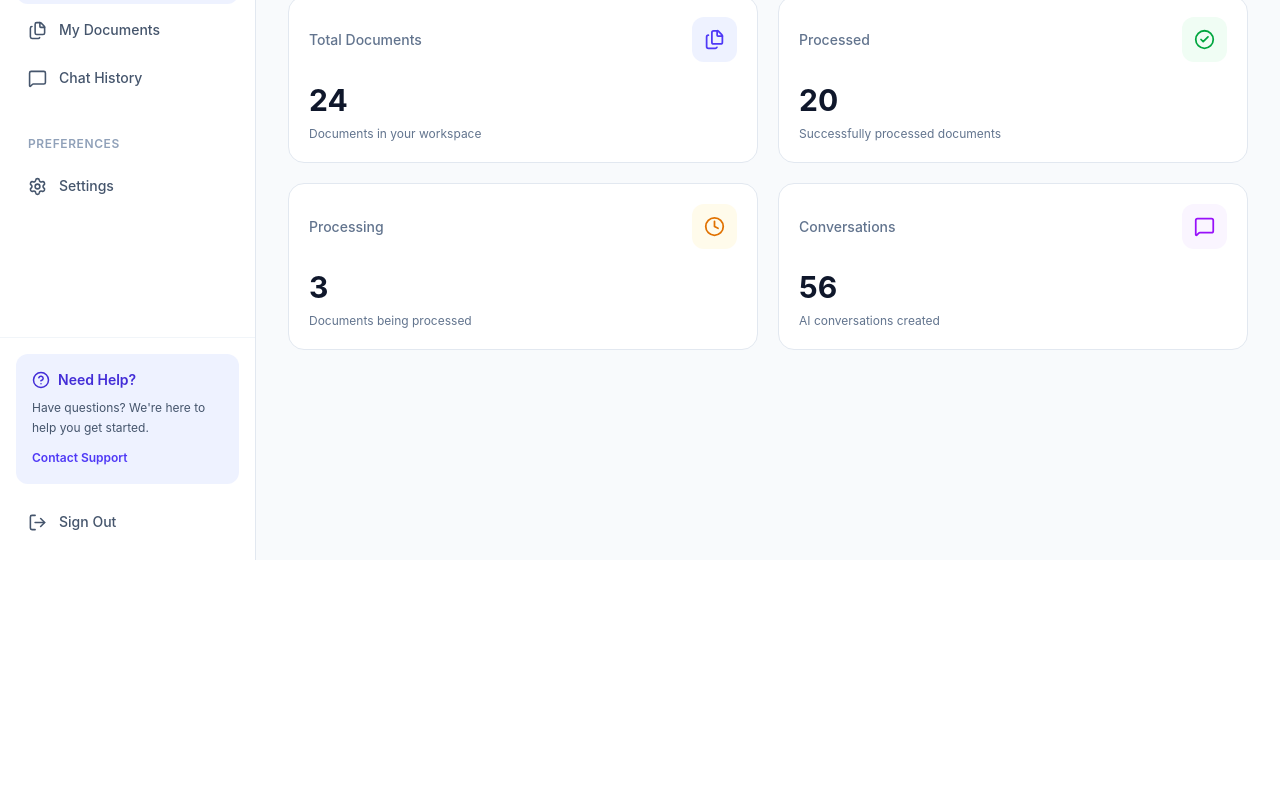
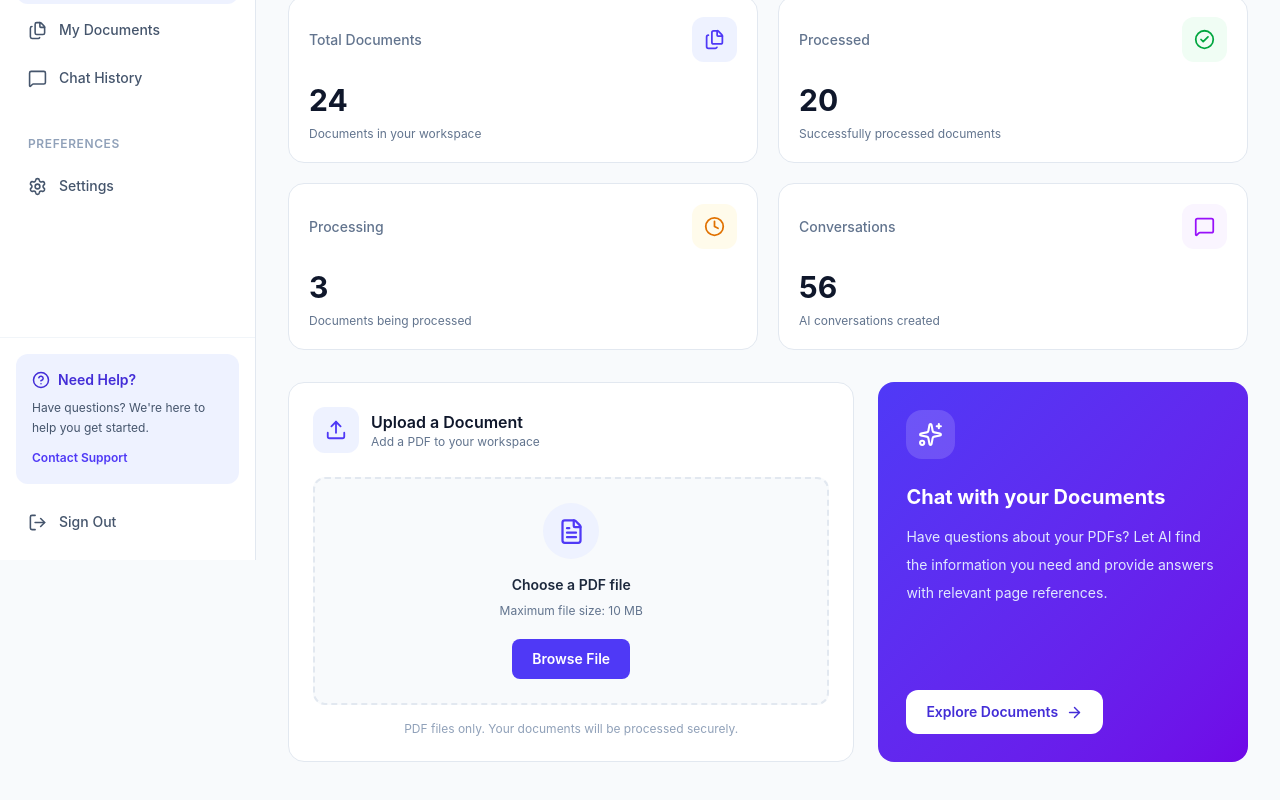
Before and after one commit to rahulsherikar2408/DocuMind-AI, a React (Vite) app in the folder client/: page /dashboard in a window 1280 px wide. Shown: the part 240-1040 px from the top of the page. Before the commit the page ends 800 px from the top, so only its background shows below. Built offline with nearby package versions, Linux system fonts and the light colour scheme.

Commit message:
feat: add UploadCard component to Dashboard for document uploads

```diff
--- a/client/src/components/common/UploadCard.tsx
+++ b/client/src/components/common/UploadCard.tsx
@@ -1,9 +1,131 @@
-import React from 'react'
+import { useRef, useState } from "react";
+import { Upload, FileText, X, CheckCircle2 } from "lucide-react";
 
 function UploadCard() {
+
+  const inputRef = useRef<HTMLInputElement>(null);
+
+  const [selectedFile, setSelectedFile] = useState<File | null>(null);
+  const [error, setError]= useState("");
+
+  const handleFileChange = (
+    event: React.ChangeEvent<HTMLInputElement>
+  ) => {
+    const file = event.target.files?.[0];
+
+    setError("");
+
+    if(!file) return;
+
+    if(file.type !== "application/pdf") {
+      setError("Please select a PDF file.");
+      return;
+    }
+
+    if(file.size > 10 * 1024 * 1024) {
+      setError("File size must be less than 10 MB.");
+      return;
+    }
+
+    setSelectedFile(file);
+  };
+
+  const removeFile = () => {
+    setSelectedFile(null);
+    setError("");
+
+    if(inputRef.current) {
+      inputRef.current.value = "";
+    }
+  };
+
   return (
-    <div>UploadCard</div>
-  )
+    <div className="rounded-2xl border border-slate-200 bg-white p-6">
+
+      <div className="flex items-center gap-3">
+        <div className="rounded-xl bg-indigo-50 p-3 text-indigo-600">
+          <Upload size={22} />
+        </div>
+
+        <div>
+          <h3 className="font-semibold text-slate-900">
+            Upload a Document
+          </h3>
+
+          <p className="text-xs text-slate-500">
+            Add a PDF to your workspace
+          </p>
+        </div>
+      </div>
+
+      <div className="mt-6 rounded-xl border-2 border-dashed border-slate-200 bg-slate-50 p-6 text-center transition hover:border-indigo-300">
+        <input
+          ref={inputRef}
+          type="file"
+          accept=".pdf,applicatio/pdf"
+          onChange={handleFileChange}
+          className="hidden"
+          id="document-upload"
+        />
+
+        <div className="mx-auto flex h-14 w-14 items-center justify-center rounded-full bg-indigo-50 text-indigo-600">
+          <FileText size={27} />
+        </div>
+
+        <p className="mt-4 text-sm font-semibold text-slate-800">
+          Choose a PDF file
+        </p>
+
+        <p className="mt-2 text-xs text-slate-500">
+          Maximum file size: 10 MB
+        </p>
+
+        <button
+          onClick={() => inputRef.current?.click()}
+          className="mt-5 rounded-lg bg-indigo-600 px-5 py-2.5 text-sm font-semibold text-white transition hover:bg-indigo-700"
+        >
+          Browse File
+        </button>
+
+        {error && (
+          <p className="mt-3 text-sm text-red-600">
+            {error}
+          </p>
+        )}
+
+      </div>
+
+      {selectedFile && (
+        <div className="mt-4 flex items-center gap-3 rounded-xl border border-green-200 bg-green-50 p-3">
+
+          <CheckCircle2 size={20} className="text-green-600" />
+
+          <div className="min-w-0 flex-1">
+            <p className="truncate text-xm font-semibold text-slate-800">
+              {selectedFile.name}
+            </p>
+
+            <p className="text-xs text-slate-500">
+              {(selectedFile.size / (1024 * 1024)).toFixed(2)} MB
+            </p>
+          </div>
+
+          <button
+            onClick={removeFile}
+            className="rounded-lg p-2 text-slate-500 hover:bg-white"
+            aria-label="Remove selected file"
+          >
+            <X size={17} />
+          </button>
+        </div>
+      )}
+
+      <p className="mt-4 text-center text-xs text-slate-400">
+        PDF files only. Your documents will be processed securely.
+      </p>
+
+    </div>
+  );
 }
 
-export default UploadCard
+export default UploadCard;
--- a/client/src/pages/Dashboard.tsx
+++ b/client/src/pages/Dashboard.tsx
@@ -11,6 +11,7 @@ import { Link } from "react-router-dom";
 
 import DashboardLayout from "../components/layout/DashboardLayout";
 import StatCard from "../components/common/StatCard";
+import UploadCard from "../components/common/UploadCard";
 
 function Dashboard() {
   return (
@@ -87,6 +88,42 @@ function Dashboard() {
       </section>
 
       {/* Upload Section */}
+      <section className="mb-8 grid gap-6 lg:grid-cols-5">
+
+        <div className="lg:col-span-3">
+          <UploadCard />
+        </div>
+
+        <div className="flex flex-col justify-between rounded-2xl bg-gradient-to-br from-indigo-600 to-violet-700 p-7 text-white lg:col-span-2">
+          <div>
+            <div className="inline-flex rounded-2xl bg-white/15 p-3">
+              <Sparkles size={25} />
+            </div>
+
+            <h3 className="mt-6 text-xl font-bold">
+              Chat with your Documents
+            </h3>
+
+            <p className="mt-3 text-sm leading-7 text-indigo-100">
+              Have questions about your PDFs? Let AI find the
+              information you need and provide answers with
+              relevant page references.
+            </p>
+          </div>
+
+          <Link
+            to="/documents"
+            className="mt-8 inline-flex w-fit items-center gap-2 rounded-xl bg-white px-5 py-3 text-sm font-semibold text-indigo-700 transition hover:bg-indigo-50"
+          >
+            Explore Documents
+            <ArrowRight size={17} />
+          </Link>
+
+        </div>
+
+      </section>
+
+      {/* Recent Documents */}
     </DashboardLayout>
   );
 }
```
